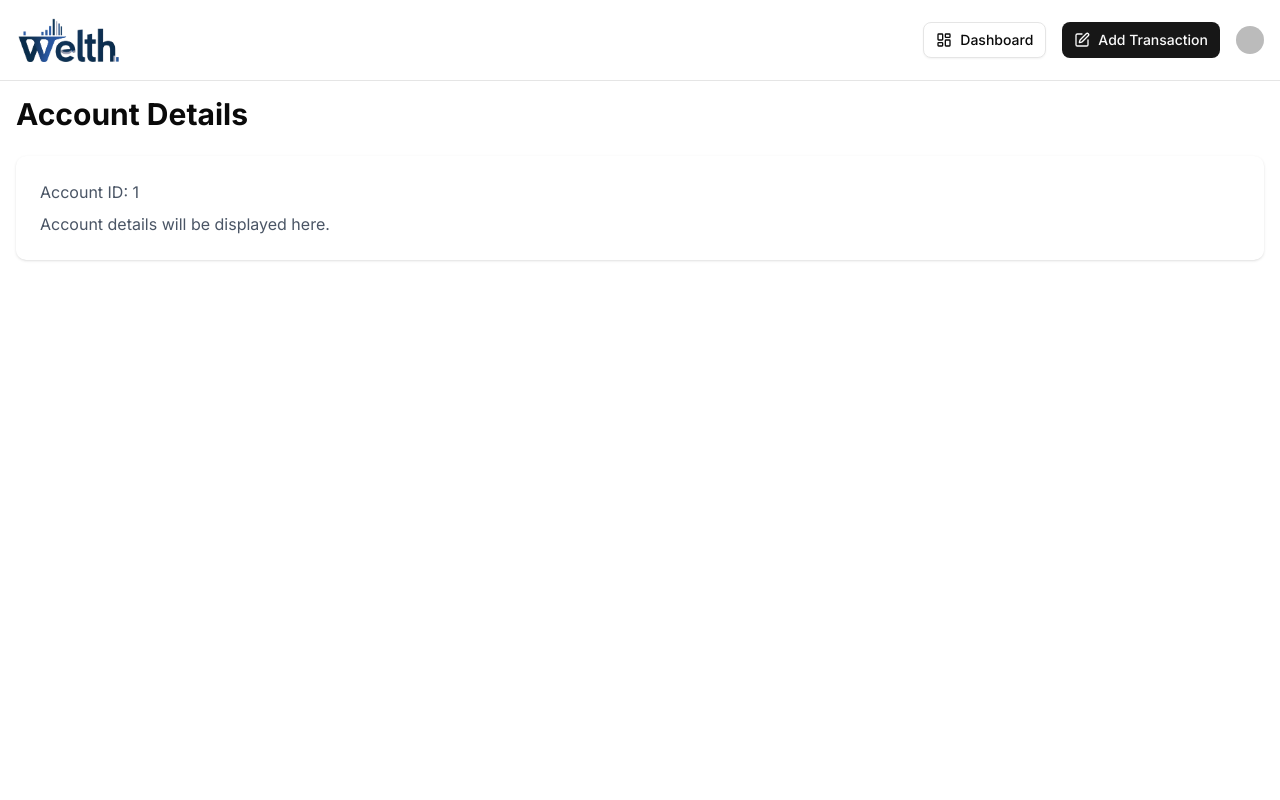
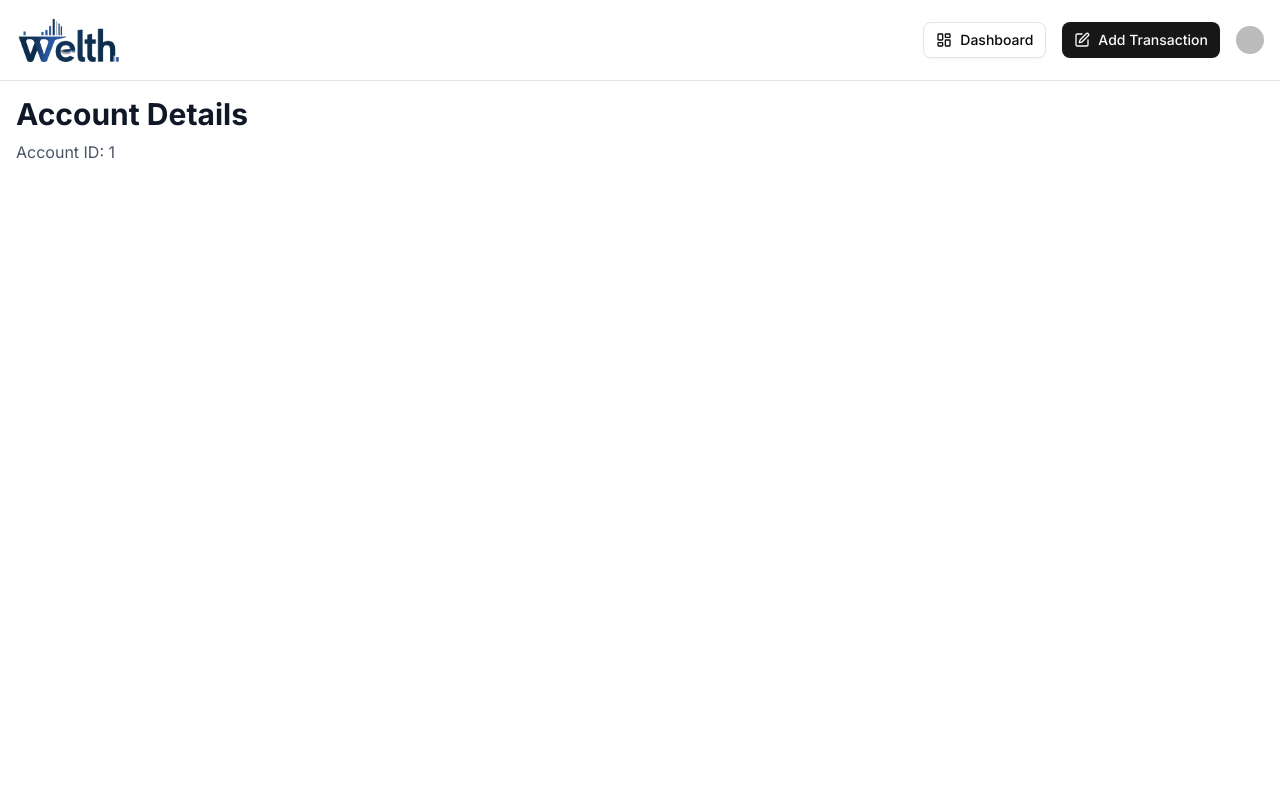
Before and after one commit to Sujalsen07/AI-Powered-Finance-Management-Platform, a Next.js app: page /account/1 in a window 1280 px wide. Shown: the top 800 px of the page. Built offline with nearby package versions, Linux system fonts and the light colour scheme; no server answers; the database is empty; sample sign-in values are in the browser's storage; some icons are missing.

Commit message:
update account page

```diff
--- a/app/(main)/account/[id]/page.jsx
+++ b/app/(main)/account/[id]/page.jsx
@@ -1,15 +1,13 @@
-import React from 'react'
+export default async function AccountsPage({ params }) {
+  const resolvedParams = await params
+  const accountId = resolvedParams.id
 
-const AccountPage = ({ params }) => {
   return (
     <div className="py-8">
-      <h1 className="text-3xl font-bold mb-6">Account Details</h1>
-      <div className="bg-white p-6 rounded-lg shadow">
-        <p className="text-gray-600">Account ID: {params.id}</p>
-        <p className="text-gray-600 mt-2">Account details will be displayed here.</p>
+      <div className="mb-6">
+        <h1 className="text-3xl font-bold text-gray-900">Account Details</h1>
+        <p className="text-gray-600 mt-2">Account ID: {accountId}</p>
       </div>
     </div>
   )
 }
-
-export default AccountPage
--- a/next.config.mjs
+++ b/next.config.mjs
@@ -10,6 +10,8 @@ const nextConfig = {
     },
   /* config options here */
   reactCompiler: true,
+  // Disable source maps in development to avoid parsing errors
+  productionBrowserSourceMaps: false,
 };
 
 export default nextConfig;
```
